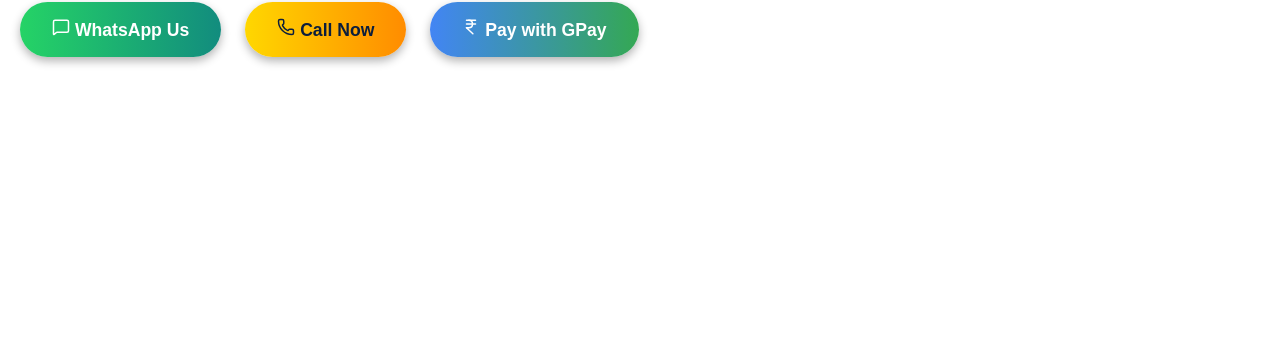
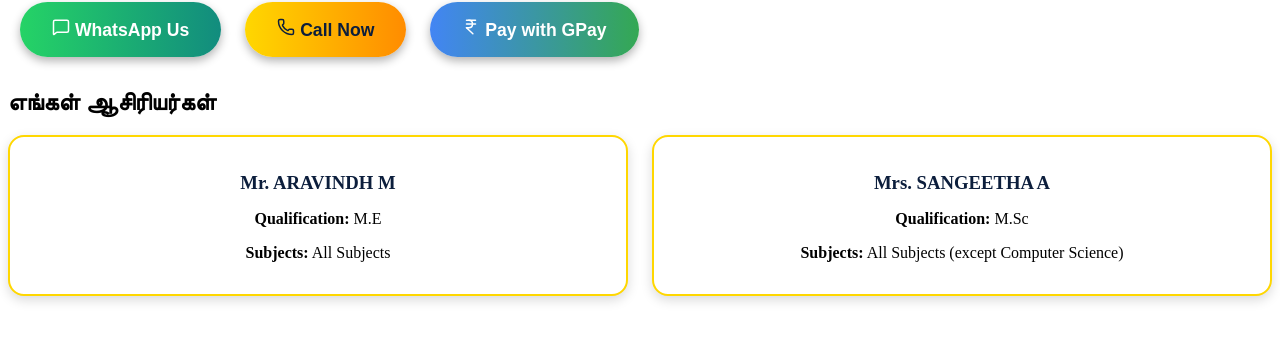
Before and after one commit to as-tuition/AS-Tuition-Center, a React (Create React App) app: page / in a window 1280 px wide. Shown: the part 448-788 px from the top of the page. Built offline with nearby package versions, Linux system fonts and the light colour scheme.

Commit message:
Implement StaffSection component and update CSS for royal-themed UI.

```diff
--- a/src/App.tsx
+++ b/src/App.tsx
@@ -1,6 +1,7 @@
 import React from 'react';
 import LocationSection from './components/LocationSection';
 import ContactButtons from './components/ContactToggle';
+import StaffSection from './components/StaffSection';
 
 function App() {
   return (
@@ -8,6 +9,7 @@ function App() {
       {/* Other sections */}
       <LocationSection />
       <ContactButtons />
+      <StaffSection />
     </div>
   );
 }
--- /dev/null
+++ b/src/components/StaffSection.tsx
@@ -0,0 +1,33 @@
+import React from 'react';
+
+const staffList = [
+  {
+    name: "Mr. ARAVINDH M",
+    qualification: "M.E",
+    subject: "All Subjects"
+  },
+  {
+    name: "Mrs. SANGEETHA A",
+    qualification: "M.Sc",
+    subject: "All Subjects (except Computer Science)"
+  }
+];
+
+const StaffSection = () => {
+  return (
+    <section>
+      <h2>எங்கள் ஆசிரியர்கள்</h2>
+      <div className="staff-grid">
+        {staffList.map((staff, index) => (
+          <div className="staff-card" key={index}>
+            <h3>{staff.name}</h3>
+            <p><strong>Qualification:</strong> {staff.qualification}</p>
+            <p><strong>Subjects:</strong> {staff.subject}</p>
+          </div>
+        ))}
+      </div>
+    </section>
+  );
+};
+
+export default StaffSection;
--- a/src/index.css
+++ b/src/index.css
@@ -46,3 +46,30 @@
   background: linear-gradient(to right, #ffd700, #ff8c00);
   color: #0c1e3c;
 }
+
+.staff-grid {
+  display: grid;
+  grid-template-columns: repeat(auto-fit, minmax(250px, 1fr));
+  gap: 1.5rem;
+  margin-top: 1rem;
+}
+
+.staff-card {
+  background-color: #fff;
+  border: 2px solid gold;
+  border-radius: 16px;
+  padding: 1rem;
+  box-shadow: 0 4px 12px rgba(0, 0, 0, 0.15);
+  transition: transform 0.3s ease;
+  text-align: center;
+}
+
+.staff-card:hover {
+  transform: scale(1.02);
+}
+
+.staff-card h3 {
+  color: #0c1e3c;
+  font-family: 'Playfair Display', serif;
+  margin-bottom: 0.5rem;
+}
```
